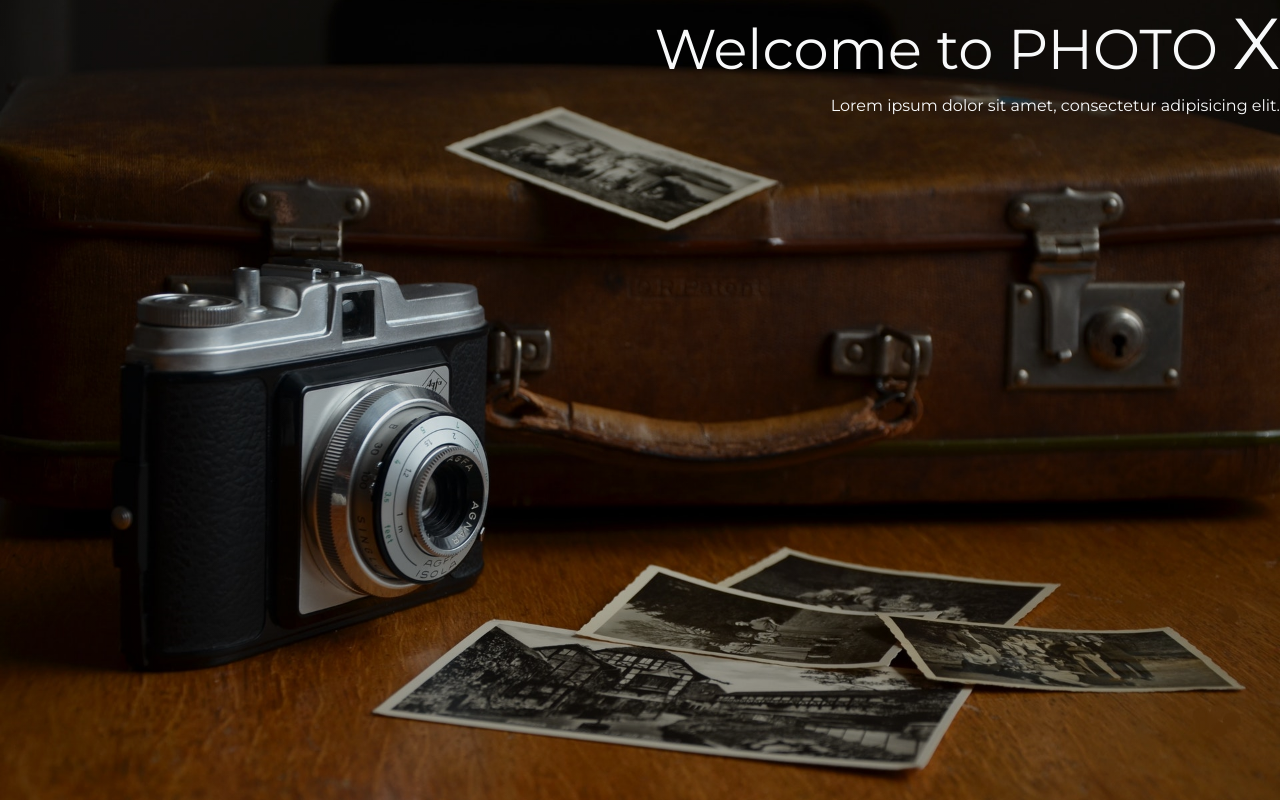
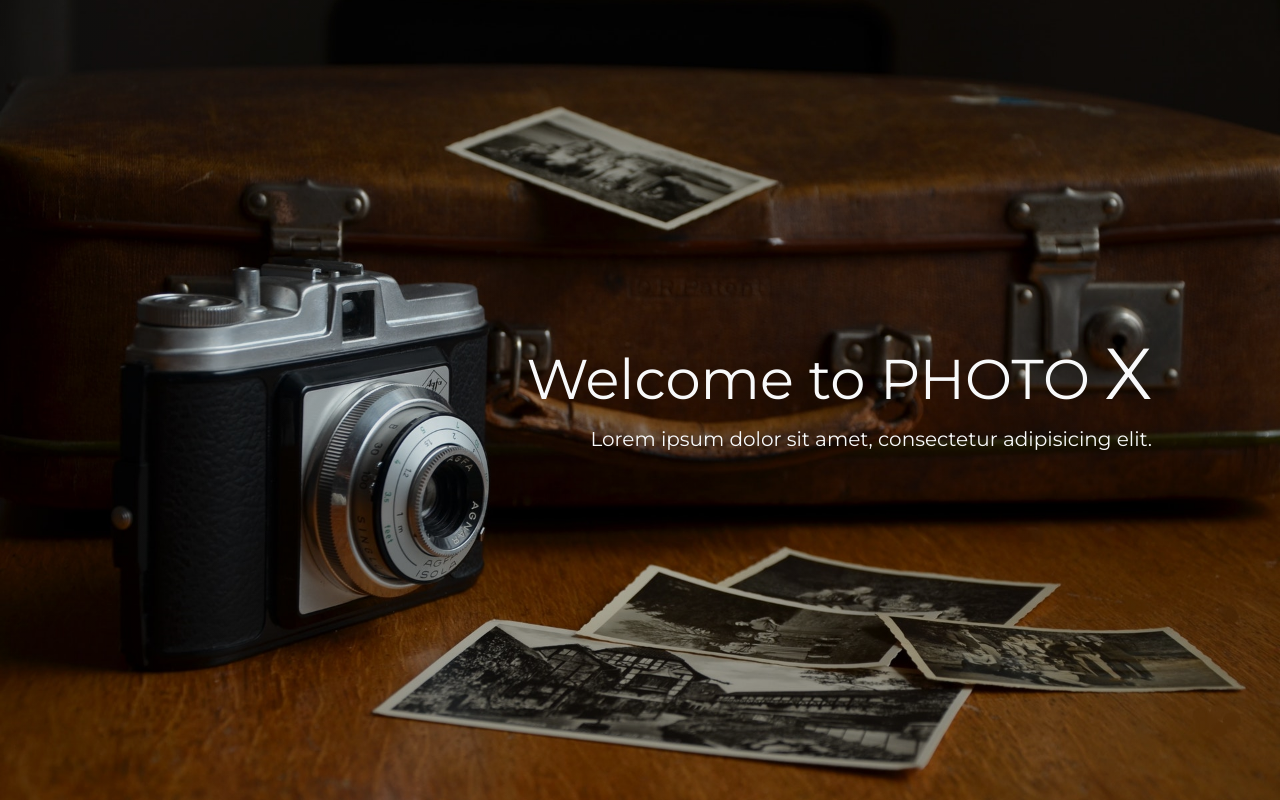
Before and after one commit to sheikhsuleman123/Landing-Page-Photo-X, a React (Create React App) app: page / in a window 1280 px wide. Built offline with nearby package versions, Linux system fonts and the light colour scheme.

Commit message:
banner animation is oK

```diff
--- a/src/App.js
+++ b/src/App.js
@@ -2,11 +2,12 @@ import React from 'react';
 import './App.css';
 
 import Header from './Components/Header/Header';
-
+import Navbar from './Components/Navbar/Navbar';
 function App() {
   return (
     <div>
       <Header />
+
     </div>
   );
 }
--- a/src/Components/Header/Header.jsx
+++ b/src/Components/Header/Header.jsx
@@ -1,16 +1,19 @@
 import React, { Component } from 'react';
 import './header.css';
+
+import Navbar from '../Navbar/Navbar';
+
 export default class componentName extends Component {
   render() {
     return (
 
       <header>
-
-   <div className="text-light text-right">
-    <h1 className="display-4">
+        <Navbar />
+   <div className="text-light text-md-right text-center banner">
+    <h1 className="display-4 banner-heading">
         Welcome to <span >PHOTO </span>  <span className="display-3"> X</span>
     </h1>
-    <p>Lorem ipsum dolor sit amet, consectetur adipisicing elit.</p>
+    <p className="lead para">Lorem ipsum dolor sit amet, consectetur adipisicing elit.</p>
    </div>
       </header>
     );
--- a/src/Components/Header/header.css
+++ b/src/Components/Header/header.css
@@ -2,3 +2,34 @@ header{
     height: 100vh;
     background:linear-gradient(rgba(0,0,0, .1), rgba(0,0,0, .1)) , url(../../images/header-img.jpeg) no-repeat center center /cover;
 }
+
+.banner{
+    position: absolute;
+    top: 50%;
+    left: 50%;
+    transform: translate(-50%,-50%);
+    width: 80%;
+}
+
+.banner-heading {
+    animation-name: anim;
+    animation-duration: 2s;
+}
+
+.para {
+    animation-name: anim;
+    animation-duration: 2s;
+    animation-delay: .5s;
+    animation-fill-mode: backwards;
+}
+
+@keyframes anim {
+    0% {
+        transform: translateX(-100px);
+        opacity: 0;
+    }
+    100% {
+        transform: translateX(0);
+        opacity: 1;
+    }
+}
```
